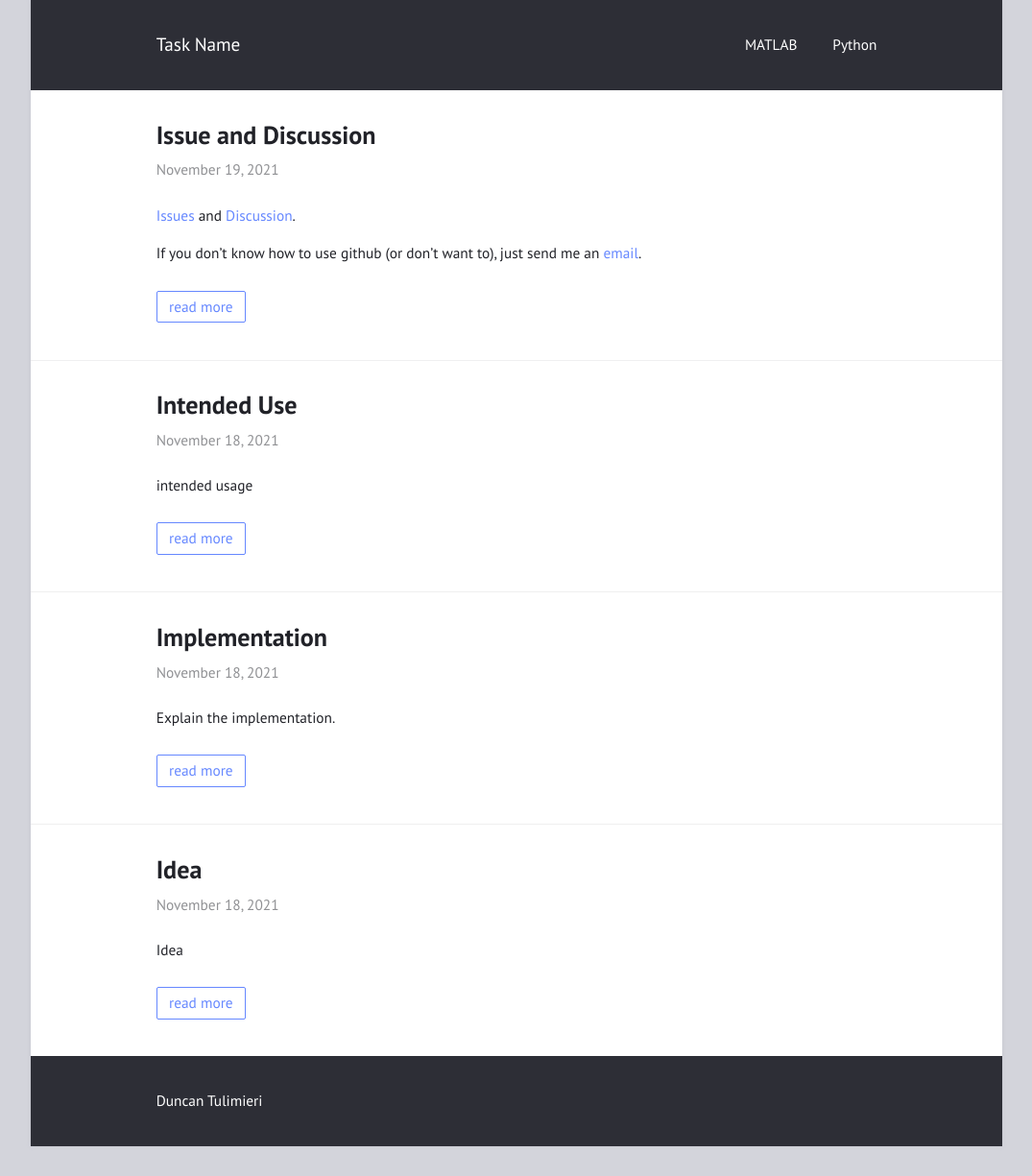
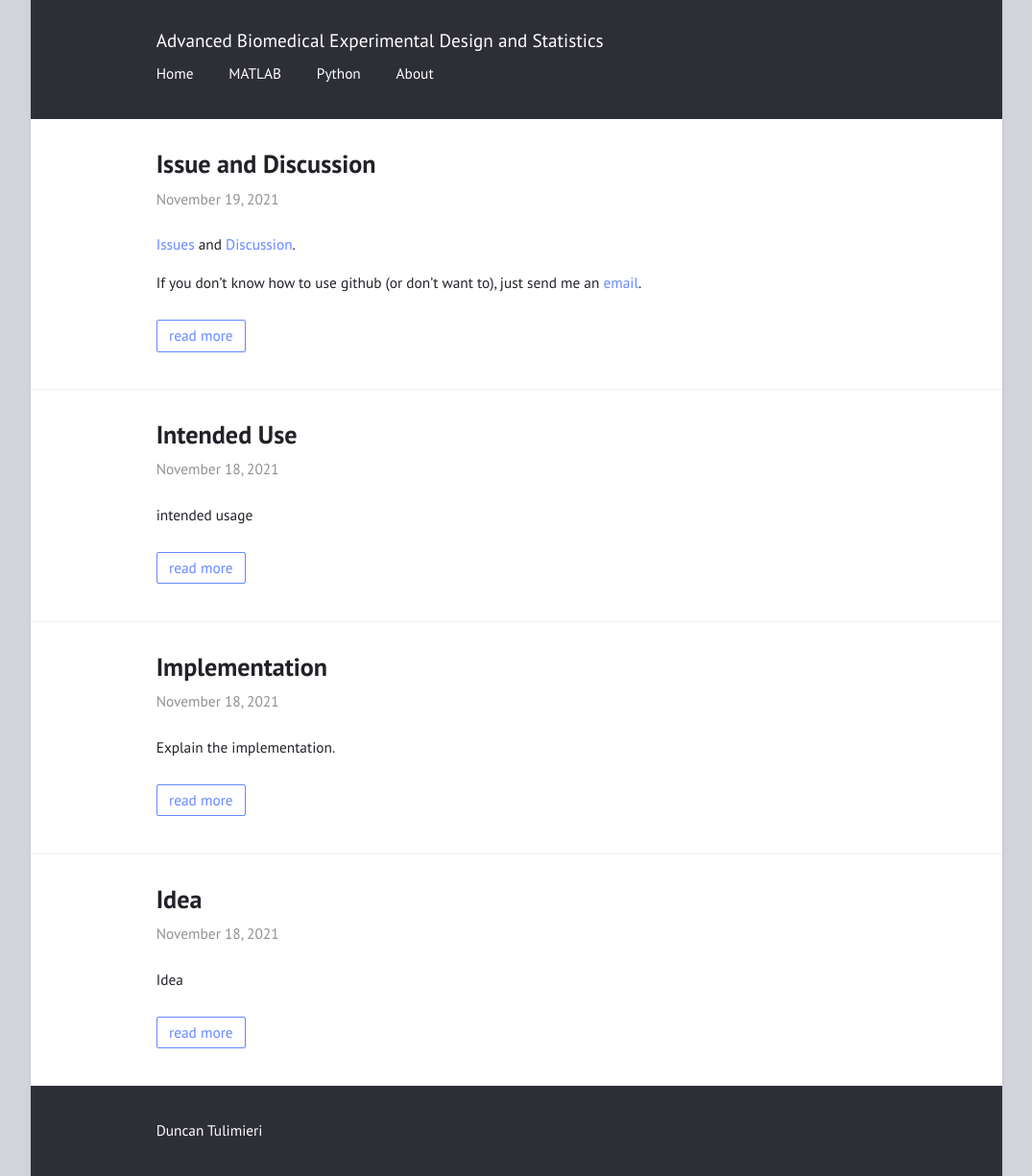
Before and after one commit to tulimid1/Advanced-Biomedical-Experimental-Design-and-Statistics, a Jekyll site: the page built from index.html, in a window 1280 px wide. Shown: the whole page at 96% size, without its empty margins (102-1177 px from the left). Built offline with Jekyll 4.4.1, drawn with Linux system fonts in a browser that asks for light colours; before the commit the page ends 1194 px from its top, so only the background shows below that.

Commit message:
Update _config.yml

```diff
--- a/_config.yml
+++ b/_config.yml
@@ -1,4 +1,4 @@
-title: "Task Name"
+title: "Advanced Biomedical Experimental Design and Statistics"
 author: "Duncan Tulimieri"
 description: "Duncan Tulimieri"
 
@@ -17,8 +17,8 @@
 # Menu
 
 navigation:                # accepts {file, title, url, icon, sidebaricon}
-  - {file: "m-doc.md"}
-  - {file: "py-doc.md"}
+#   - {file: "m-doc.md"}
+#   - {file: "py-doc.md"}
 
 external:                  # shows a footer with social links - for available icons see fontawesome.com/icons
   - {title: Mail, icon: envelope, url: "mailto:tulimid@udel.edu"}
```
